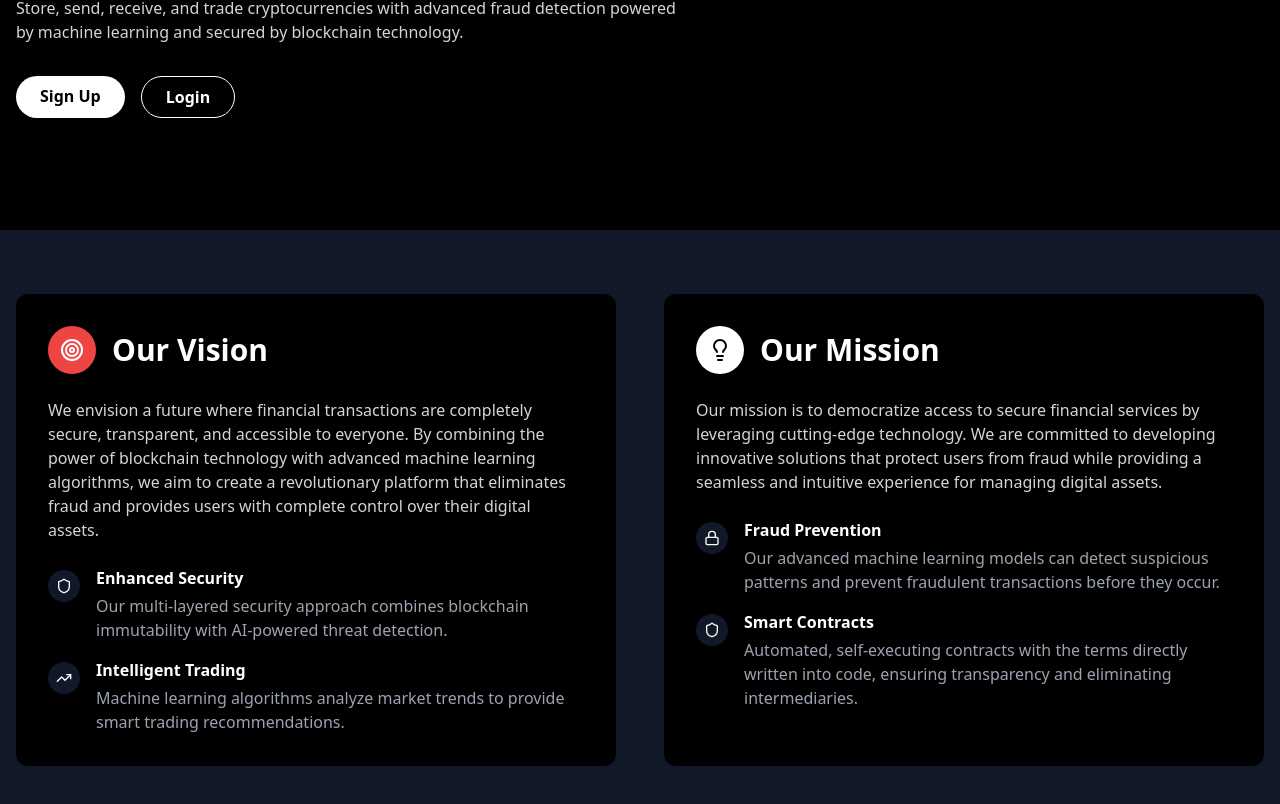
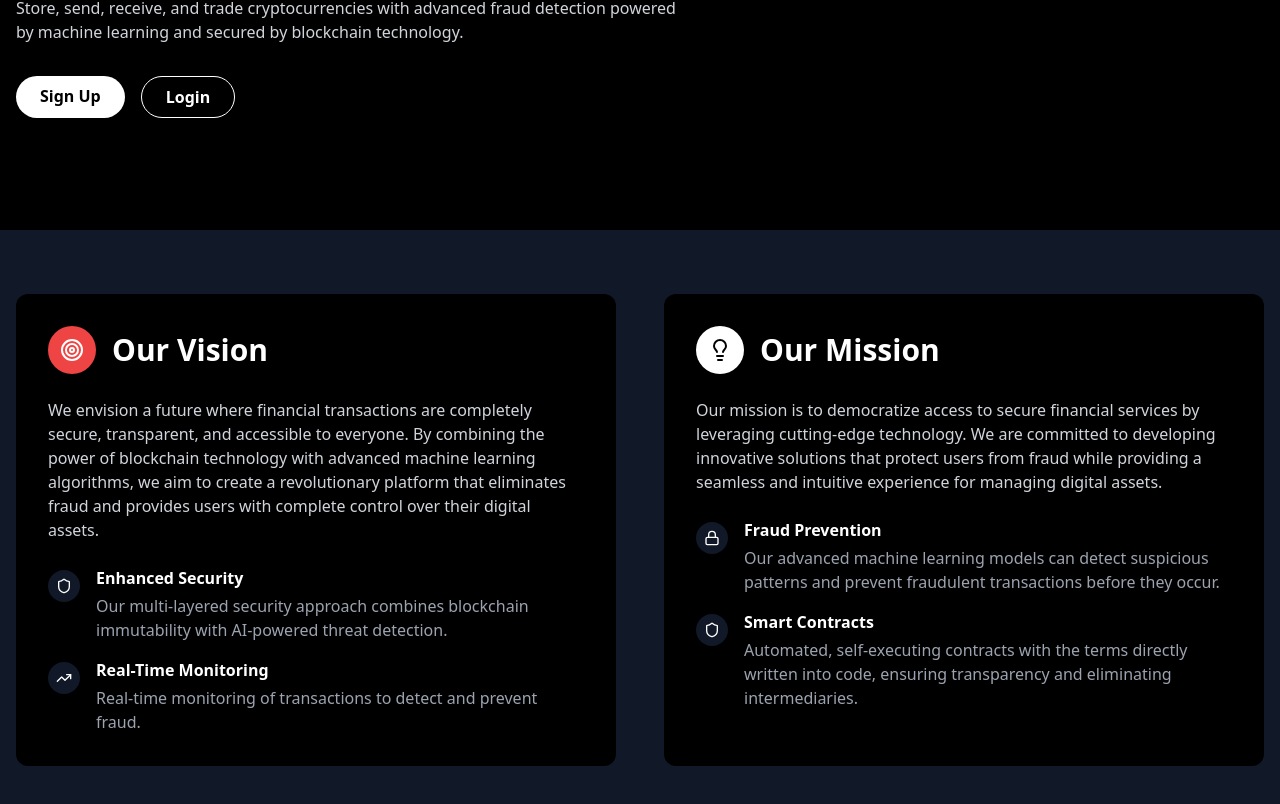
Before and after one commit to kkbot122/PBL_1, a React (Vite) app in the folder frontend/project/project/: page / in a window 1280 px wide. Shown: the part 312-1116 px from the top of the page. Built offline with nearby package versions, Linux system fonts and the light colour scheme.

Commit message:
done only some changes left

```diff
--- a/frontend/project/project/src/pages/Home.jsx
+++ b/frontend/project/project/src/pages/Home.jsx
@@ -76,10 +76,9 @@ const Home = () => {
                     <TrendingUp size={16} className="text-white" />
                   </div>
                   <div>
-                    <h3 className="font-bold mb-1">Intelligent Trading</h3>
+                    <h3 className="font-bold mb-1">Real-Time Monitoring</h3>
                     <p className="text-gray-400">
-                      Machine learning algorithms analyze market trends to provide smart
-                      trading recommendations.
+                      Real-time monitoring of transactions to detect and prevent fraud.
                     </p>
                   </div>
                 </div>
```
